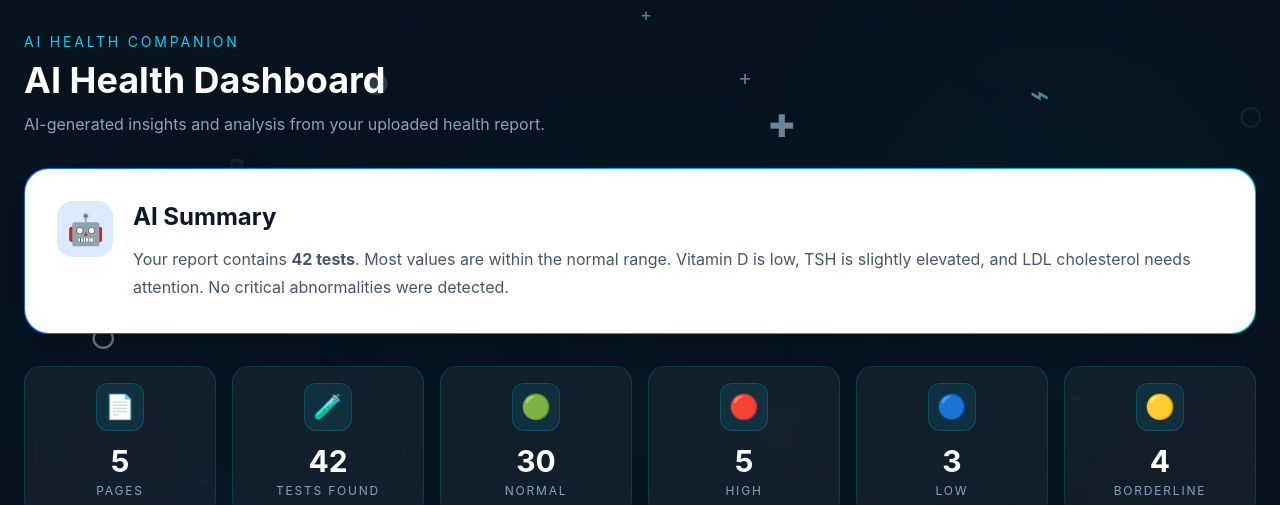
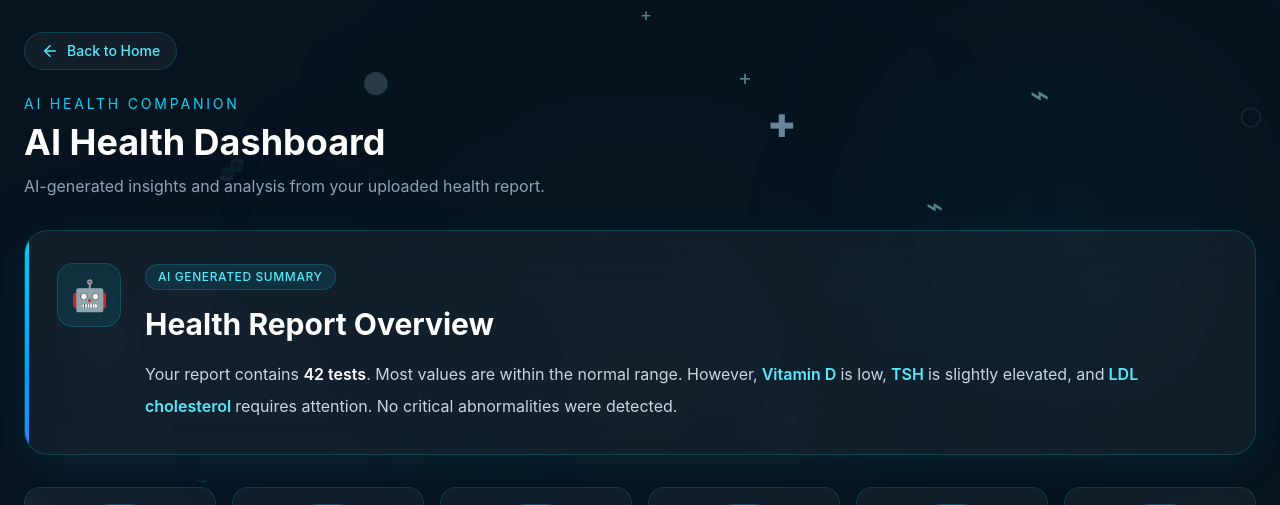
Before and after one commit to techieshruti/health-companion-ai, a React (Vite) app: page /dashboard in a window 1280 px wide. Shown: the top 505 px of the page. Built offline with nearby package versions, Linux system fonts and the light colour scheme.

Commit message:
Refine AISummary Card UI

```diff
--- a/src/components/dashboard/AISummary.jsx
+++ b/src/components/dashboard/AISummary.jsx
@@ -1,29 +1,94 @@
 function AISummary() {
   return (
-    <div className="mt-8 mb-6 rounded-3xl bg-gradient-to-r from-blue-600 via-sky-500 to-cyan-500 p-[1px] shadow-xl">
-      <div className="rounded-3xl bg-white p-8">
-        <div className="flex items-start gap-5">
+    <div
+      className="
+        relative
+        mt-8
+        mb-8
+        overflow-hidden
+        rounded-3xl
+        border
+        border-cyan-400/20
+        bg-white/5
+        backdrop-blur-xl
+        shadow-[0_10px_40px_rgba(34,211,238,0.08)]
+      "
+    >
+      {/* Left Accent */}
+      <div className="absolute left-0 top-0 h-full w-1 bg-gradient-to-b from-cyan-400 to-blue-500"></div>
 
-          <div className="flex h-14 w-14 items-center justify-center rounded-2xl bg-blue-100 text-3xl">
+      <div className="p-8">
+        <div className="flex flex-col gap-6 md:flex-row md:items-start">
+
+          {/* AI Icon */}
+          <div
+            className="
+              flex
+              h-16
+              w-16
+              items-center
+              justify-center
+              rounded-2xl
+              border
+              border-cyan-400/20
+              bg-cyan-400/10
+              text-3xl
+              shadow-inner
+            "
+          >
             🤖
           </div>
 
+          {/* Content */}
           <div className="flex-1">
 
-            <h2 className="text-2xl font-bold text-slate-900">
-              AI Summary
+            {/* Badge */}
+            <span
+              className="
+                inline-flex
+                items-center
+                rounded-full
+                border
+                border-cyan-400/20
+                bg-cyan-400/10
+                px-3
+                py-1
+                text-xs
+                font-medium
+                tracking-wider
+                uppercase
+                text-cyan-300
+              "
+            >
+              AI Generated Summary
+            </span>
+
+            <h2 className="mt-4 text-3xl font-bold text-white">
+              Health Report Overview
             </h2>
 
-            <p className="mt-3 text-slate-600 leading-7">
-              Your report contains <strong>42 tests</strong>.
-              Most values are within the normal range.
-              Vitamin D is low, TSH is slightly elevated,
-              and LDL cholesterol needs attention.
-              No critical abnormalities were detected.
+            <p className="mt-4 leading-8 text-slate-300">
+              Your report contains{" "}
+              <span className="font-semibold text-white">
+                42 tests
+              </span>
+              . Most values are within the normal range. However,
+              <span className="font-semibold text-cyan-300">
+                {" "}Vitamin D{" "}
+              </span>
+              is low,
+              <span className="font-semibold text-cyan-300">
+                {" "}TSH{" "}
+              </span>
+              is slightly elevated, and
+              <span className="font-semibold text-cyan-300">
+                {" "}LDL cholesterol{" "}
+              </span>
+              requires attention. No critical abnormalities were detected.
+
             </p>
 
           </div>
-
         </div>
       </div>
     </div>
--- a/src/components/dashboard/DashboardHeader.jsx
+++ b/src/components/dashboard/DashboardHeader.jsx
@@ -1,6 +1,41 @@
+import { useNavigate } from "react-router-dom";
+import { ArrowLeft } from 'lucide-react';
+
 function DashboardHeader() {
+  const navigate = useNavigate();
   return (
     <div className="mb-8">
+      {/* Back Button */}
+      <button
+        onClick={() => navigate("/")}
+        className="
+          mb-6
+          inline-flex
+          items-center
+          gap-2
+          cursor-pointer
+          rounded-full
+          border
+          border-cyan-400/20
+          bg-white/5
+          px-4
+          py-2
+          text-sm
+          font-medium
+          text-cyan-300
+          backdrop-blur-md
+          transition-all
+          duration-300
+          hover:-translate-y-0.5
+          hover:border-cyan-400/40
+          hover:bg-cyan-400/10
+          hover:text-white
+          hover:shadow-[0_0_20px_rgba(34,211,238,0.15)]
+        "
+      >
+        <ArrowLeft size={18} />
+        Back to Home
+      </button>
       <p className="text-sm uppercase tracking-[0.2em] text-cyan-400">
         AI HEALTH COMPANION
       </p>
```
